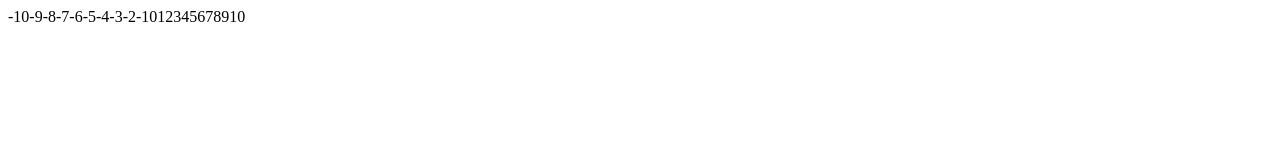
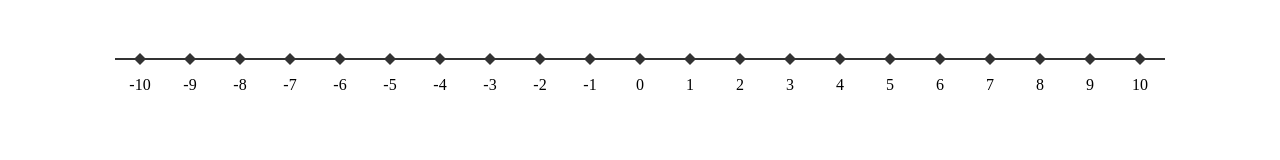
Before and after one commit to hind-sagar-biswas/NumlineCalculator, a website with bundled scripts: page index.html in a window 1280 px wide. Built offline with nearby package versions, Linux system fonts and the light colour scheme.

Commit message:
styled numberline

```diff
--- /dev/null
+++ b/assets/scss/_numberline.scss
@@ -0,0 +1,44 @@
+.numberline-position-container {
+    width: 50px;
+    div {
+        aspect-ratio: 1;
+        width: 100%;
+
+        display: flex;
+        justify-content: center;
+        align-items: center;
+
+        position: relative;
+
+        &:first-child{
+            border-bottom: 1px solid #333333;
+
+            &::after {
+                content: '';
+                position: absolute;
+                bottom: 0;
+                left: 50%;
+
+                transform: translateX(-50%);
+
+                border: 5px solid transparent;
+                border-bottom-color: #333333;
+            }
+        }
+        &:last-child{
+            border-top: 1px solid #333333;
+
+            &::before {
+                content: '';
+                position: absolute;
+                top: 0;
+                left: 50%;
+
+                transform: translateX(-50%);
+
+                border: 5px solid transparent;
+                border-top-color: #333333;
+            }
+        }
+    }
+}
--- a/assets/scss/app.scss
+++ b/assets/scss/app.scss
@@ -0,0 +1,7 @@
+@import 'numberline';
+
+#numberline-container {
+    margin-inline: auto;
+    min-width: 600px;
+    justify-content: center;
+}
--- a/index.html
+++ b/index.html
@@ -4,6 +4,8 @@
     <meta charset="UTF-8">
     <meta name="viewport" content="width=device-width, initial-scale=1.0">
     <title>Numberline Calculator | Version 1 -Alpha</title>
+
+    <link rel="stylesheet" href="./assets/css/app.css">
 </head>
 <body>
 
--- a/modules/Numberline.js
+++ b/modules/Numberline.js
@@ -35,11 +35,11 @@
 
 			const operationBlock = document.createElement("div");
 			operationBlock.classList.add("operation-block");
-            operationBlock.textContent = position;
 			positionDivContainer.appendChild(operationBlock);
 
 			const viewBlock = document.createElement("div");
 			viewBlock.classList.add("view-block");
+            viewBlock.textContent = position;
 			positionDivContainer.appendChild(viewBlock);
 
             this.container.appendChild(positionDivContainer);
```
Also changed, not shown: assets/css/app.css, 1 other file.
